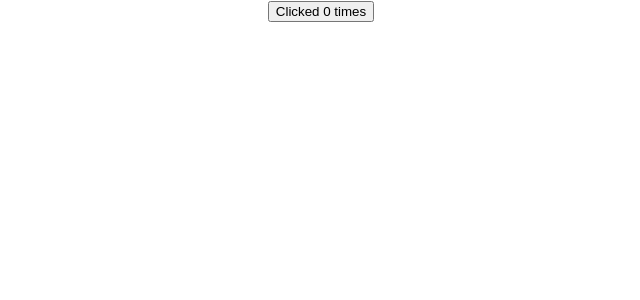
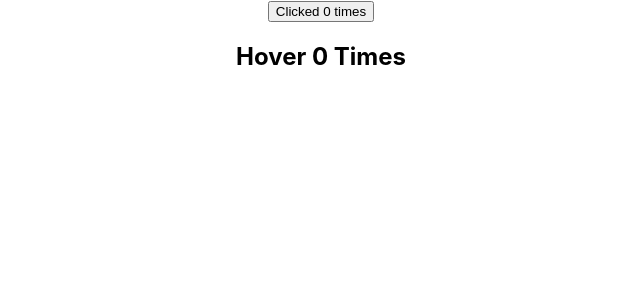
Before and after one commit to MiguelSanchezCuello/hello-world, a React (Create React App) app: page / in a window 1280 px wide. Shown: the top 300 px of the page, without its empty margins (319-959 px from the left). Built offline with nearby package versions, Linux system fonts and the light colour scheme.

Commit message:
Now added a heading which increases the count as the mouse is passed over it.

```diff
--- a/src/App.js
+++ b/src/App.js
@@ -29,12 +29,13 @@ import PortalDemo from './components/PortalDemo';
 import Hero from './components/Hero';
 import ErrorBoundary from './components/ErrorBoundary';
 import ClickCounter from './components/ClickCounter';
+import HoverCounter from './components/HoverCounter';
 
 function App() {
   return (
     <div className="App">
       <ClickCounter />
-
+      <HoverCounter />
 
 
 
--- /dev/null
+++ b/src/components/HoverCounter.js
@@ -0,0 +1,24 @@
+import React, { Component } from 'react'
+
+class HoverCounter extends Component {
+    constructor(props) {
+        super(props)
+
+        this.state = {
+           count: 0
+        }
+      }
+
+      incrementCount = () => {
+          this.setState(prevState => {
+              return {count: prevState.count + 1}
+          })
+      }
+
+  render() {
+    const {count} = this.state
+    return <h2 onMouseOver={this.incrementCount}>Hover {count} Times</h2>
+  }
+}
+
+export default HoverCounter
```
